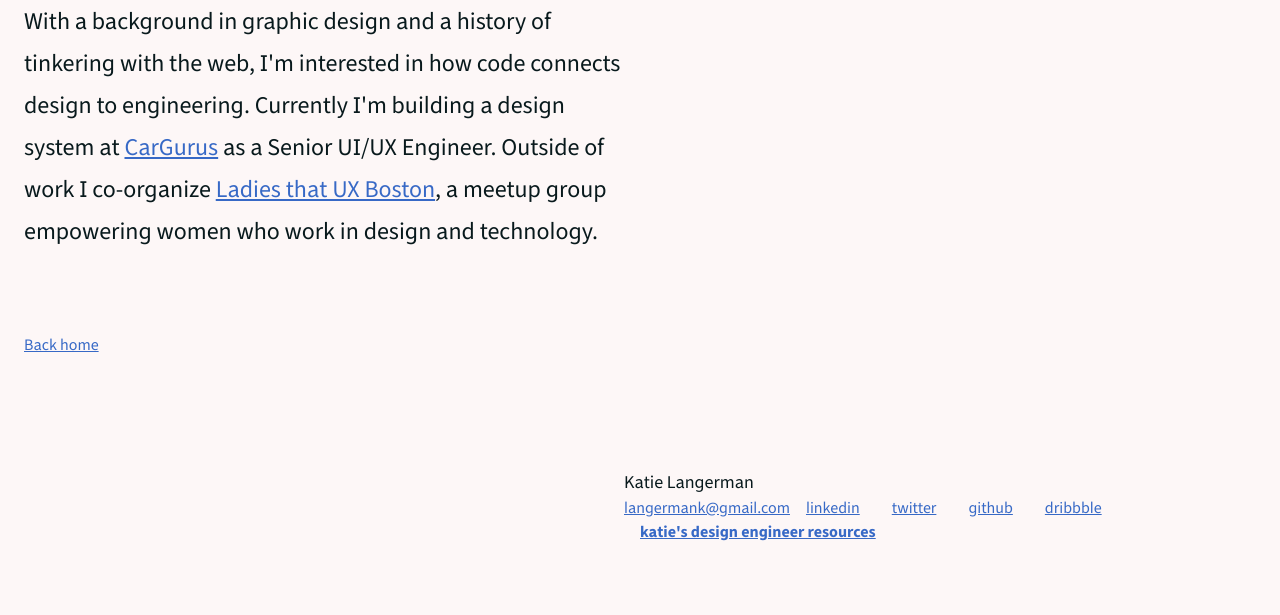
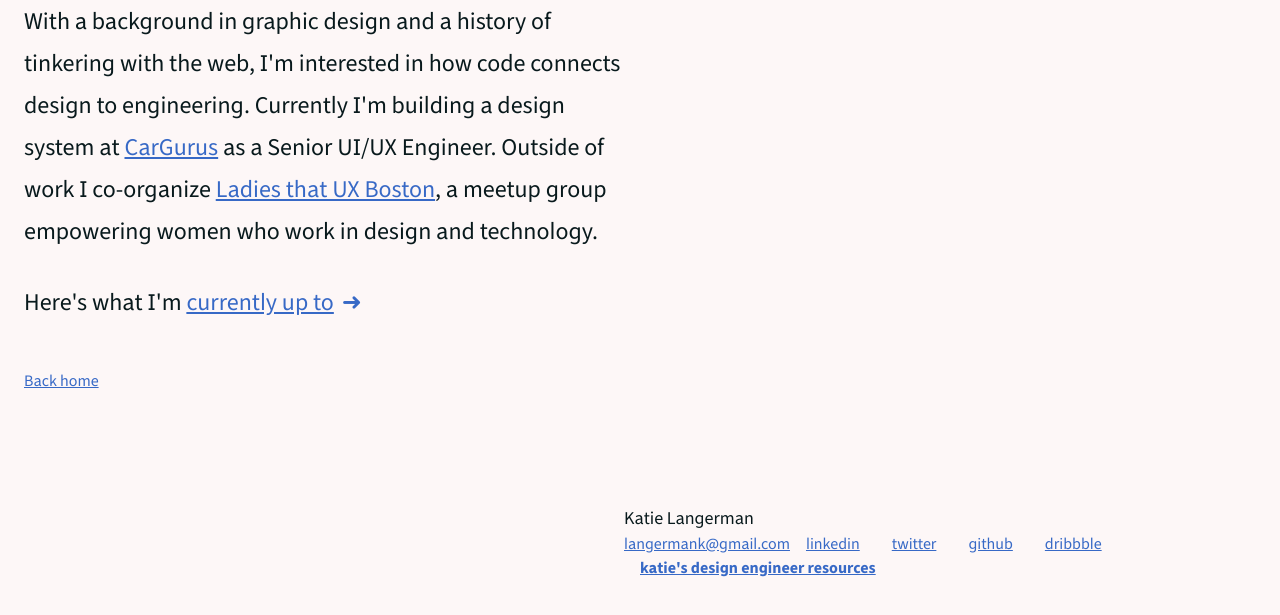
Before and after one commit to langermank/portfolio, a Gatsby site in the folder langermank/: page /blog/aboutme/ in a window 1280 px wide. Shown: the part 111-726 px from the top of the page. Built offline with nearby package versions, Linux system fonts and the light colour scheme; Gatsby itself is replaced by a stand-in of ours; some packages are replaced by stand-ins of ours.

Commit message:
add link to notion page

```diff
--- a/langermank/src/styles/base.scss
+++ b/langermank/src/styles/base.scss
@@ -131,3 +131,9 @@ strong {
   padding: 1rem;
   margin: 1rem 0;
 }
+
+.linkArrow:after {
+  position: absolute;
+  content: "➜";
+  transform: translate(0.5rem);
+}
--- a/langermank/src/styles/home.module.scss
+++ b/langermank/src/styles/home.module.scss
@@ -21,7 +21,7 @@ main {
     grid-column: 1/-1;
   }
 
-  p {
+  p, span {
     grid-column: 1/-1;
   }
 
--- a/langermank/src/text/aboutme.mdx
+++ b/langermank/src/text/aboutme.mdx
@@ -1 +1,3 @@
 <p class="header4">With a background in graphic design and a history of tinkering with the web, I'm interested in how code connects design to engineering. Currently I'm building a design system at <a href="https://careers.cargurus.com/">CarGurus</a> as a Senior UI/UX Engineer. Outside of work I co-organize <a href="https://www.meetup.com/Ladies-That-UX-Boston/" alt="Ladies that UX Boston Meetup Group" target="_blank" rel="noopener noreferrer">Ladies that UX Boston</a>, a meetup group empowering women who work in design and technology.</p>
+
+<span class="header4">Here's what I'm <a class="linkArrow" href="https://www.notion.so/54abd5decac844bb870bdce4ffcd8377?v=b6ace1e3398840e69c1e0e34c2f18820" alt="Current projects" target="_blank" rel="noopener noreferrer">currently up to</a></span>
```
